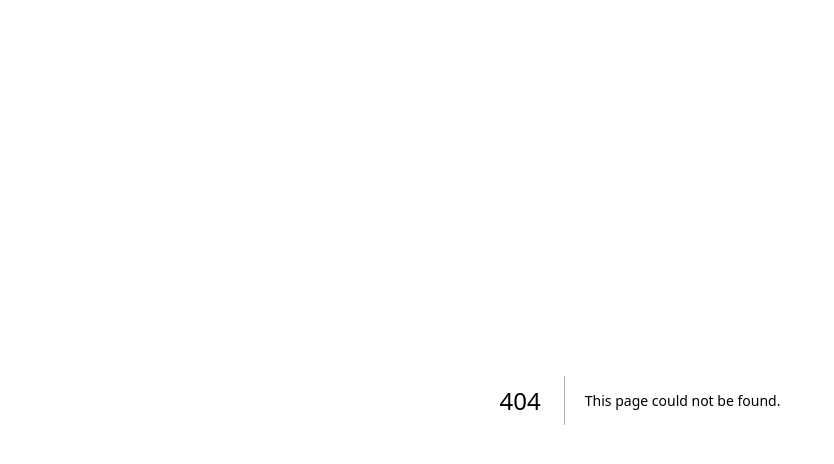
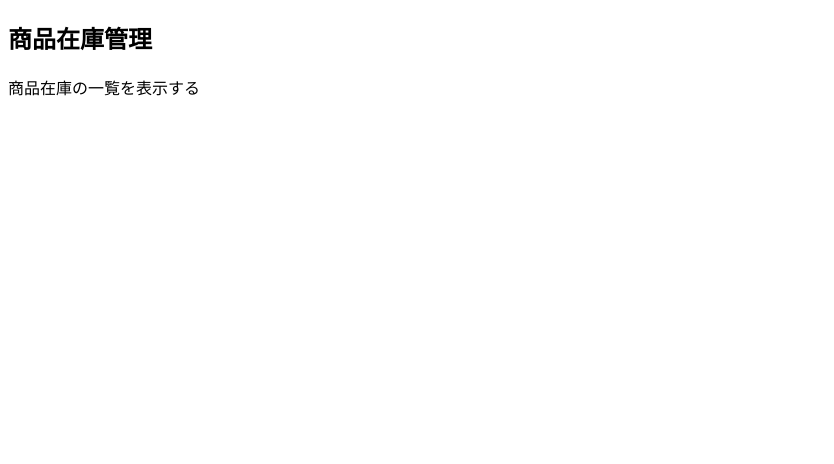
Before and after one commit to akashikaikyouohasi/full-stack-web-development, a Next.js app in the folder app/frontend/: page /inventory/products/1 in a window 1280 px wide. Before the commit this address had no page. Shown: the top 464 px of the page, without its empty margins (0-834 px from the left). Built offline with nearby package versions, Linux system fonts and the light colour scheme.

Commit message:
add: 最低限の画面を作成

```diff
--- /dev/null
+++ b/app/frontend/app/inventory/products/[id]/page.tsx
@@ -0,0 +1,8 @@
+export default function Page() {
+    return (
+        <div>
+            <h2>商品在庫管理</h2>
+            <p>商品在庫の一覧を表示する</p>
+        </div>
+    )
+}
```
Also changed, not shown: app/frontend/app/inventory/products/page.tsx (added, +8 -0 lines), app/frontend/app/login/page.tsx (added, +8 -0 lines).
